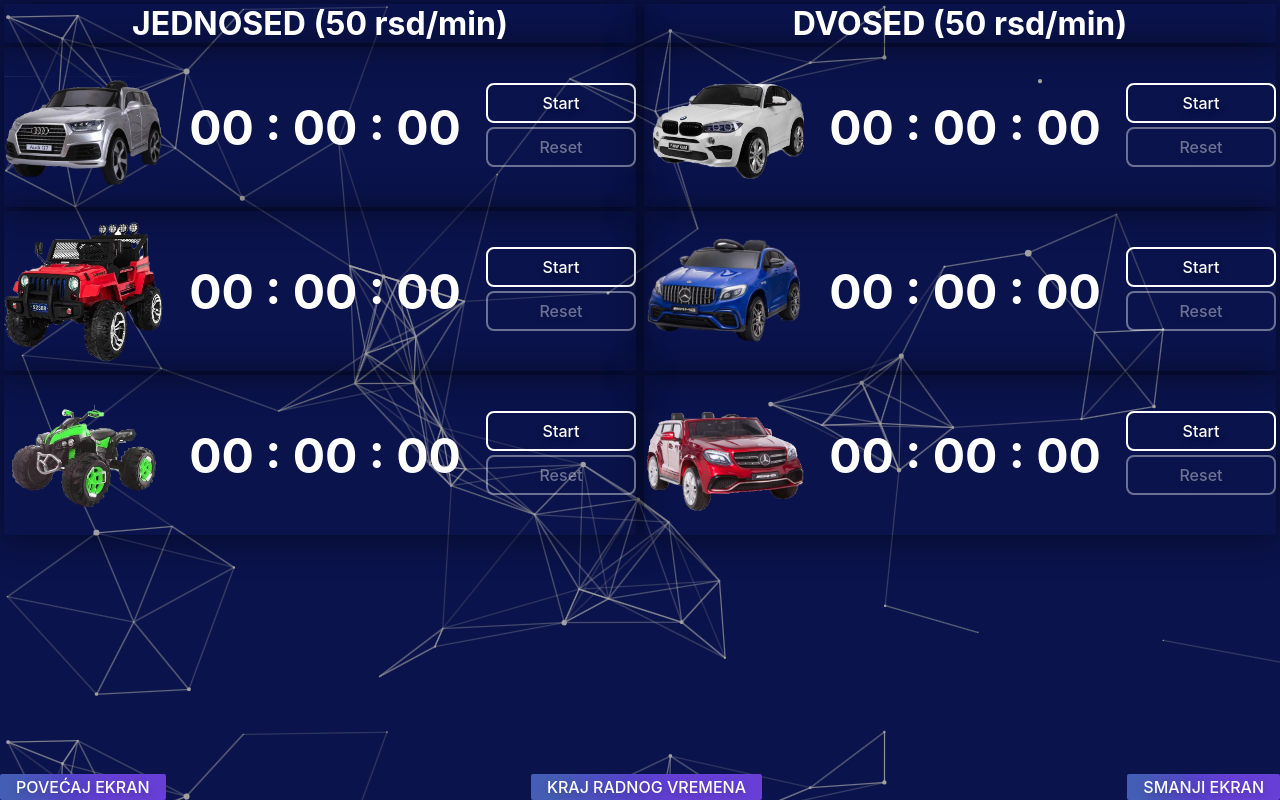
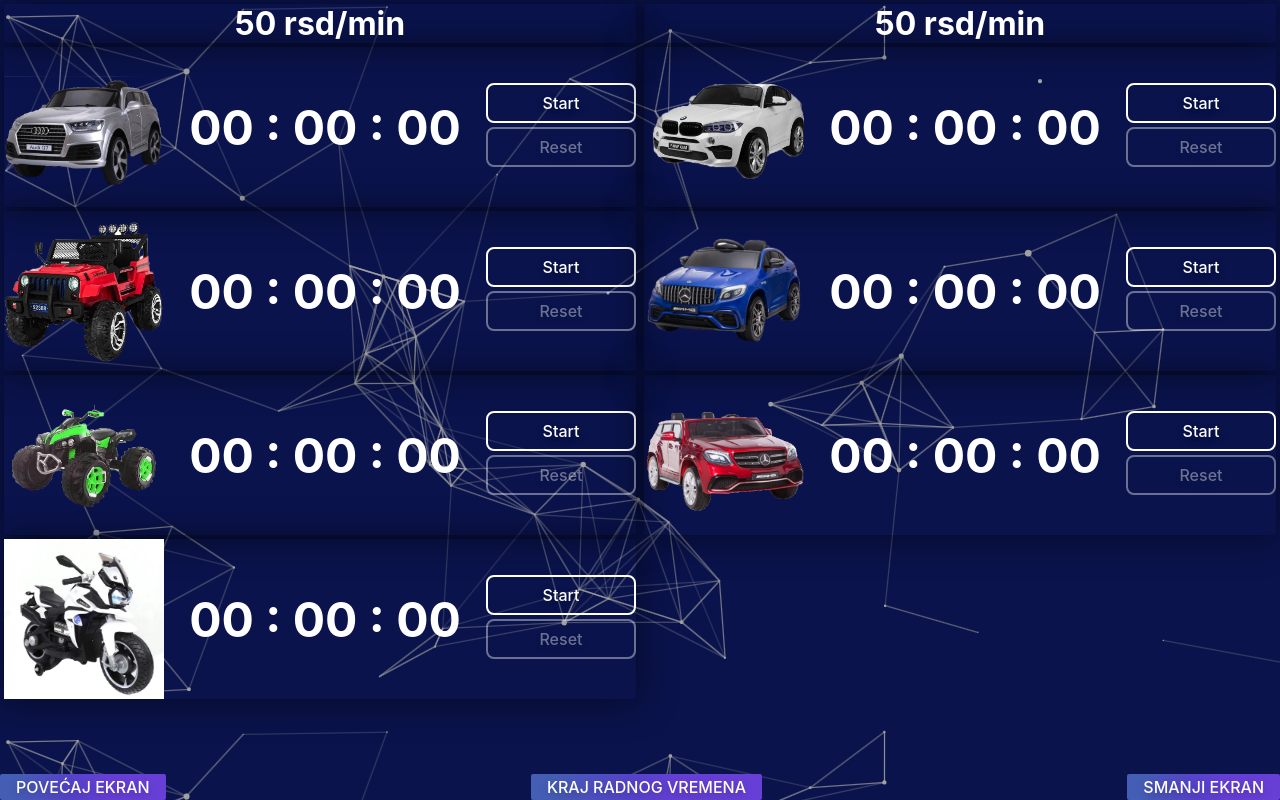
Before and after one commit to savaticnemanja/auticparkicstadion-web, a React (Create React App) app: page / in a window 1280 px wide. Built offline with nearby package versions, Linux system fonts and the light colour scheme.

Commit message:
Added motorbike

```diff
--- a/src/App.js
+++ b/src/App.js
@@ -1,17 +1,18 @@
-import React, { useState } from 'react';
-import emailjs from 'emailjs-com';
-import './index.scss';
+import React, { useState } from "react";
+import emailjs from "emailjs-com";
+import "./index.scss";
 import {
   singleSeater1,
   singleSeater2,
   singleSeater3,
+  singleSeater4,
   twoSeater1,
   twoSeater2,
   twoSeater3,
-} from './assets/index';
-import StopWatch from './Stopwatch';
-import StopWatch2 from './Stopwatch2';
-import EndDayDialog from './EndDayDialog';
+} from "./assets/index";
+import StopWatch from "./Stopwatch";
+import StopWatch2 from "./Stopwatch2";
+import EndDayDialog from "./EndDayDialog";
 
 function App() {
   const [history, setHistory] = useState([]);
@@ -21,37 +22,43 @@
       id: 1,
       type: 1,
       img: singleSeater1,
-            name: 'Audi Q7',
+      name: "Audi Q7",
     },
     {
       id: 2,
       type: 1,
       img: singleSeater2,
-            name: 'Džip',
+      name: "Džip",
     },
     {
       id: 3,
       type: 1,
       img: singleSeater3,
-            name: 'Quad',
+      name: "Quad",
     },
     {
       id: 4,
-            type: 2,
-            img: twoSeater1,
-            name: 'BMW X6',
+      type: 1,
+      img: singleSeater4,
+      name: "Motor",
     },
     {
       id: 5,
       type: 2,
-            img: twoSeater2,
-            name: 'Mercedes GLC AMG',
+      img: twoSeater1,
+      name: "BMW X6",
     },
     {
       id: 6,
       type: 2,
+      img: twoSeater2,
+      name: "Mercedes GLC AMG",
+    },
+    {
+      id: 7,
+      type: 2,
       img: twoSeater3,
-            name: 'Mercedes GLS 63',
+      name: "Mercedes GLS 63",
     },
   ];
 
@@ -61,24 +68,24 @@
   )}rsd`;
 
   const templateParams = {
-        date: new Date().toISOString().split('T')[0],
+    date: new Date().toISOString().split("T")[0],
     totalEarnings: totalEarnings,
   };
 
   const sendEmail = () => {
     emailjs
       .send(
-                'service_lpjbk0x',
-                'template_wg0omcs',
+        "service_lpjbk0x",
+        "template_wg0omcs",
         templateParams,
-                'ScsG4p94Aq4ACY0h4'
+        "ScsG4p94Aq4ACY0h4"
       )
       .then(
         (response) => {
-                    console.log('SUCCESS!', response.status, response.text);
+          console.log("SUCCESS!", response.status, response.text);
         },
         (err) => {
-                    console.log('FAILED...', err);
+          console.log("FAILED...", err);
         }
       );
   };
@@ -86,16 +93,13 @@
   return (
     <>
       {isDialogOpen && (
-                <EndDayDialog
-                    sendEmail={sendEmail}
-                    setIsDialogOpen={setIsDialogOpen}
-                />
+        <EndDayDialog sendEmail={sendEmail} setIsDialogOpen={setIsDialogOpen} />
       )}
       <div className="wrapper">
         <div className="column-wrapper">
           <div className="column-left">
             <div className="column-left__car">
-                            <p className="top-heading">JEDNOSED (50 rsd/min)</p>
+              <p className="top-heading">50 rsd/min</p>
             </div>
             {vehicles
               ?.filter((el) => el.type === 1)
@@ -112,7 +116,7 @@
           </div>
           <div className="column-right">
             <div className="column-right__car">
-                            <p className="top-heading">DVOSED (50 rsd/min)</p>
+              <p className="top-heading">50 rsd/min</p>
             </div>
             {vehicles
               ?.filter((el) => el.type === 2)
--- a/src/assets/index.js
+++ b/src/assets/index.js
@@ -1,6 +1,7 @@
 export { default as singleSeater1 } from './singleseater-1.png';
 export { default as singleSeater2 } from './singleseater-2.png';
 export { default as singleSeater3 } from './singleseater-3.png';
+export { default as singleSeater4 } from './singleseater-4.png';
 export { default as twoSeater1 } from './twoseater-1.png';
 export { default as twoSeater2 } from './twoseater-2.png';
 export { default as twoSeater3 } from './twoseater-3.png';
```
Also changed, not shown: src/assets/singleseater-4.png (added). Lines whose indentation alone changed are shown as unchanged.
